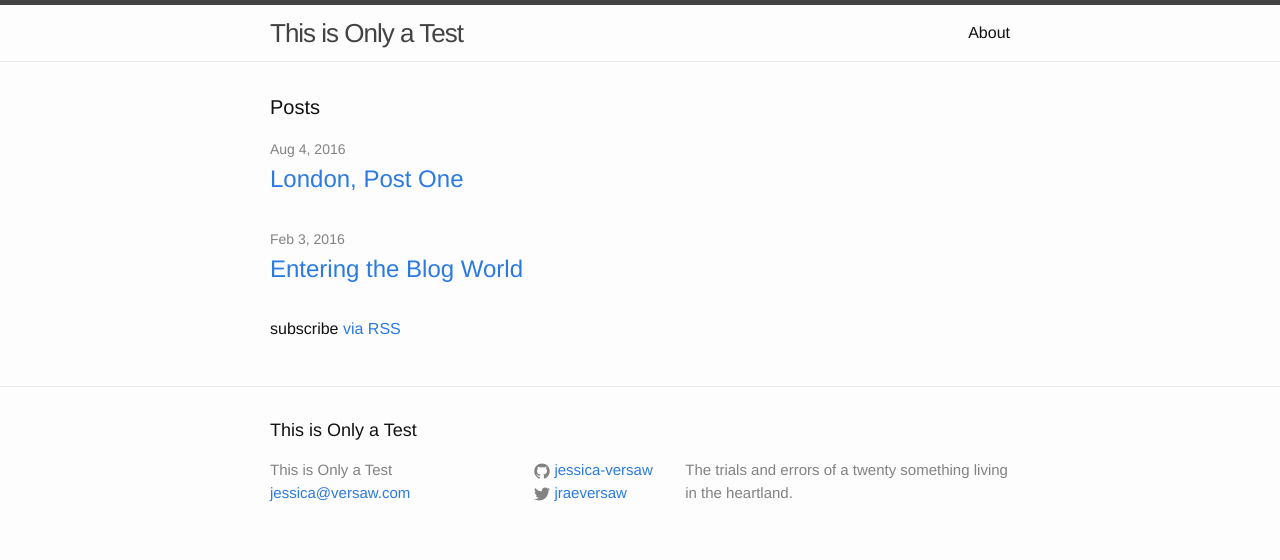
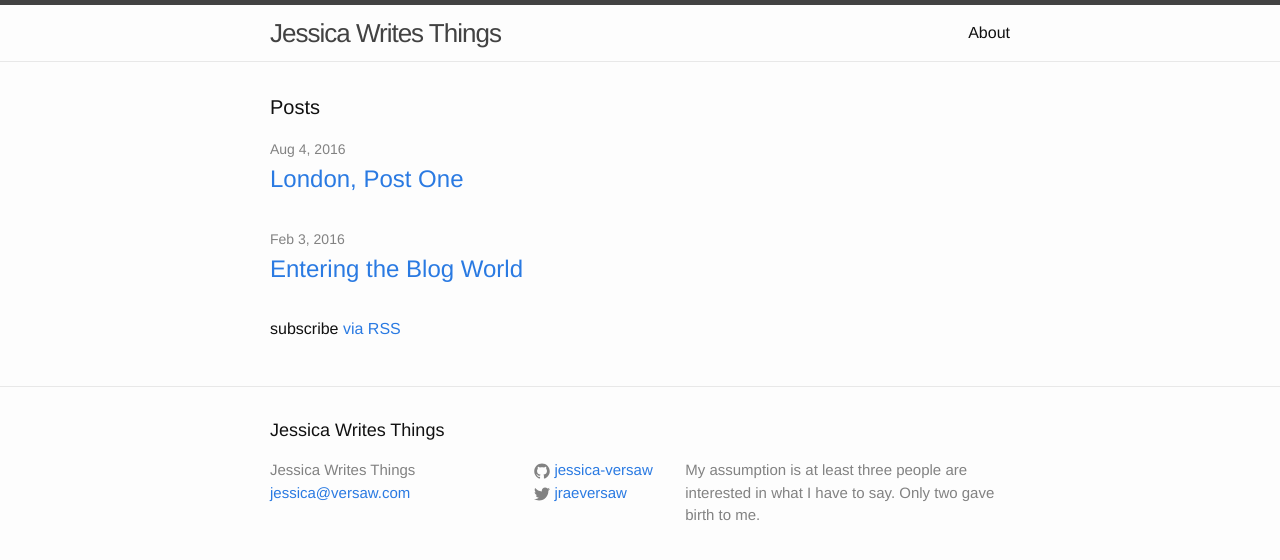
Before and after one commit to jessica-versaw/jessica-versaw.github.io, a Jekyll site: the page built from index.html, in a window 1280 px wide. Shown: the top 560 px of the page. Built offline with Jekyll 4.4.1, drawn with Linux system fonts in a browser that asks for light colours.

Commit message:
Title Change

```diff
--- a/_config.yml
+++ b/_config.yml
@@ -6,10 +6,10 @@
 # 'jekyll serve'. If you change this file, please restart the server process.
 
 # Site settings
-title: This is Only a Test
+title: Jessica Writes Things
 email: jessica@versaw.com
 description: > # this means to ignore newlines until "baseurl:"
-  The trials and errors of a twenty something living in the heartland.
+  My assumption is at least three people are interested in what I have to say. Only two gave birth to me.
 baseurl: "" # the subpath of your site, e.g. /blog
 url: "http://jessica.versaw.com" # the base hostname & protocol for your site
 twitter_username: jraeversaw
```
